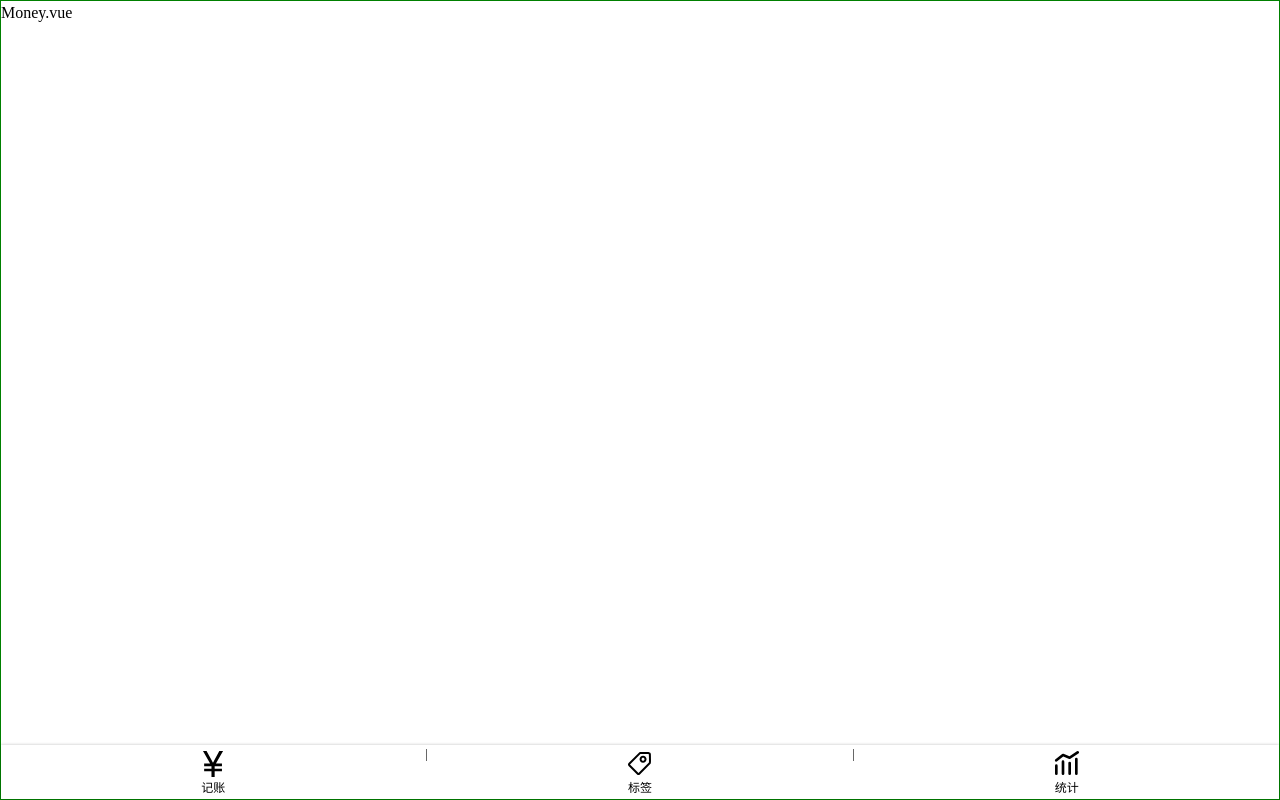
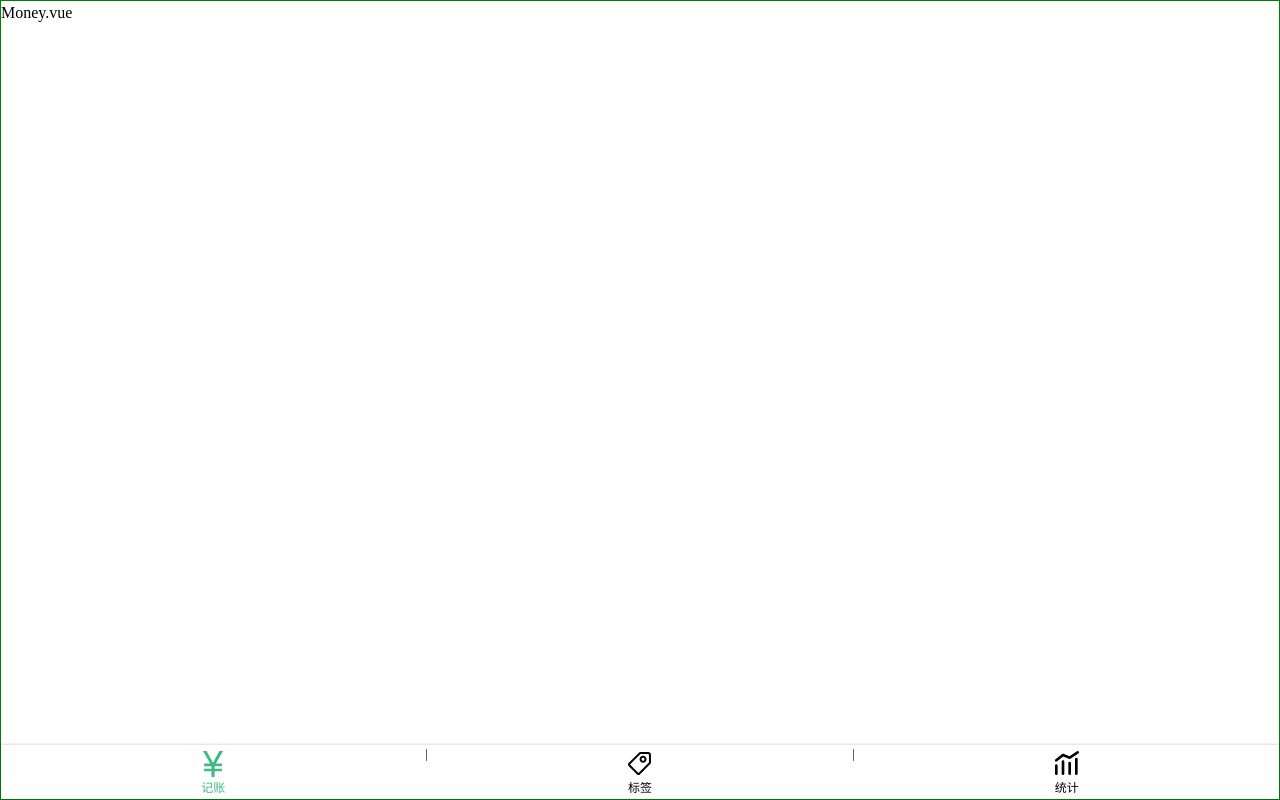
Before and after one commit to limeng678/PocketBook-test, a Vue app: page /#/money in a window 1280 px wide. Built offline with nearby package versions, Linux system fonts and the light colour scheme.

Commit message:
active-class路由激活

```diff
--- a/public/index.html
+++ b/public/index.html
@@ -3,7 +3,7 @@
   <head>
     <meta charset="utf-8">
     <meta http-equiv="X-UA-Compatible" content="IE=edge">
-    <meta name="viewport" content="width=device-width,initial-scale=1.0">
+    <meta name="viewport" content="width=device-width,initial-scale=1,minimum-scale=1,maximum-scale=1,user-scalable=no,viewport-fit=cover">
     <link rel="icon" href="<%= BASE_URL %>favicon.ico">
     <title><%= htmlWebpackPlugin.options.title %></title>
   </head>
--- a/src/components/Nav.vue
+++ b/src/components/Nav.vue
@@ -1,16 +1,16 @@
 <template>
   <nav>
-    <router-link to="/money" class="item">
+    <router-link to="/money" class="item" active-class="selected">
      <Icon name="money"/>
       记账
     </router-link>
     |
-    <router-link to="/labels" class="item">
+    <router-link to="/labels" class="item" active-class="selected">
       <Icon name="label"/>
       标签
     </router-link>
     |
-    <router-link to="/statistics" class="item">
+    <router-link to="/statistics" class="item" active-class="selected">
       <Icon name="statistics"/>
       统计
     </router-link>
@@ -28,18 +28,23 @@
     box-shadow: 0 0 3px rgba(0,0,0,0.25);
     flex-direction: row;
     font-size:12px;
-    > .item{
-      padding:2px 0;
+    > .item {
+      padding: 2px 0;
       width: 33.33333%;
       display: flex;
       justify-content: center;
       align-items: center;
       flex-direction: column;
-      .icon{
-        width:32px;
-        height:32px;
+
+      .icon {
+        width: 32px;
+        height: 32px;
       }
     }
-  }
+      > .item.selected {
+        color: #42b983;
+      }
+    }
+
 
 </style>
```
